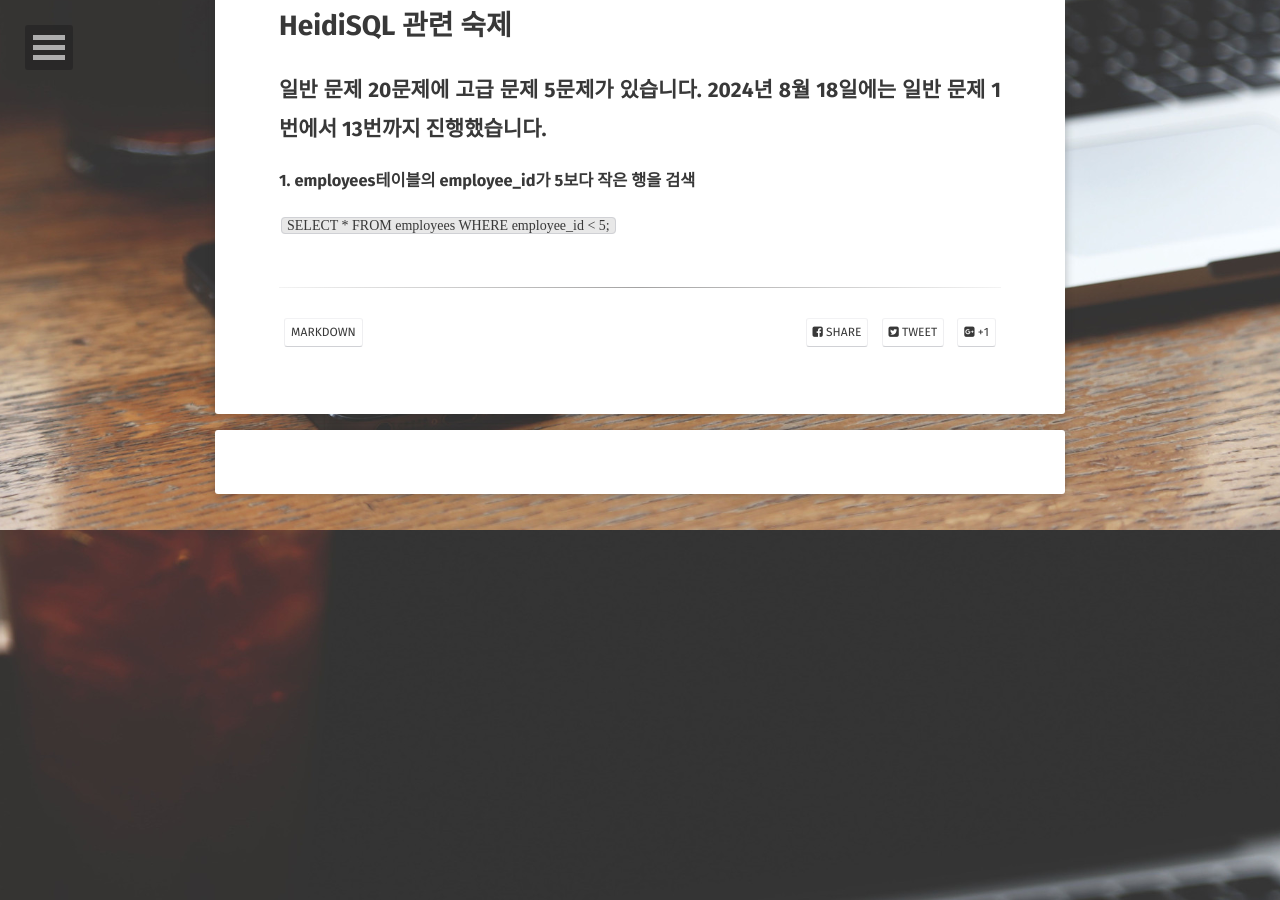
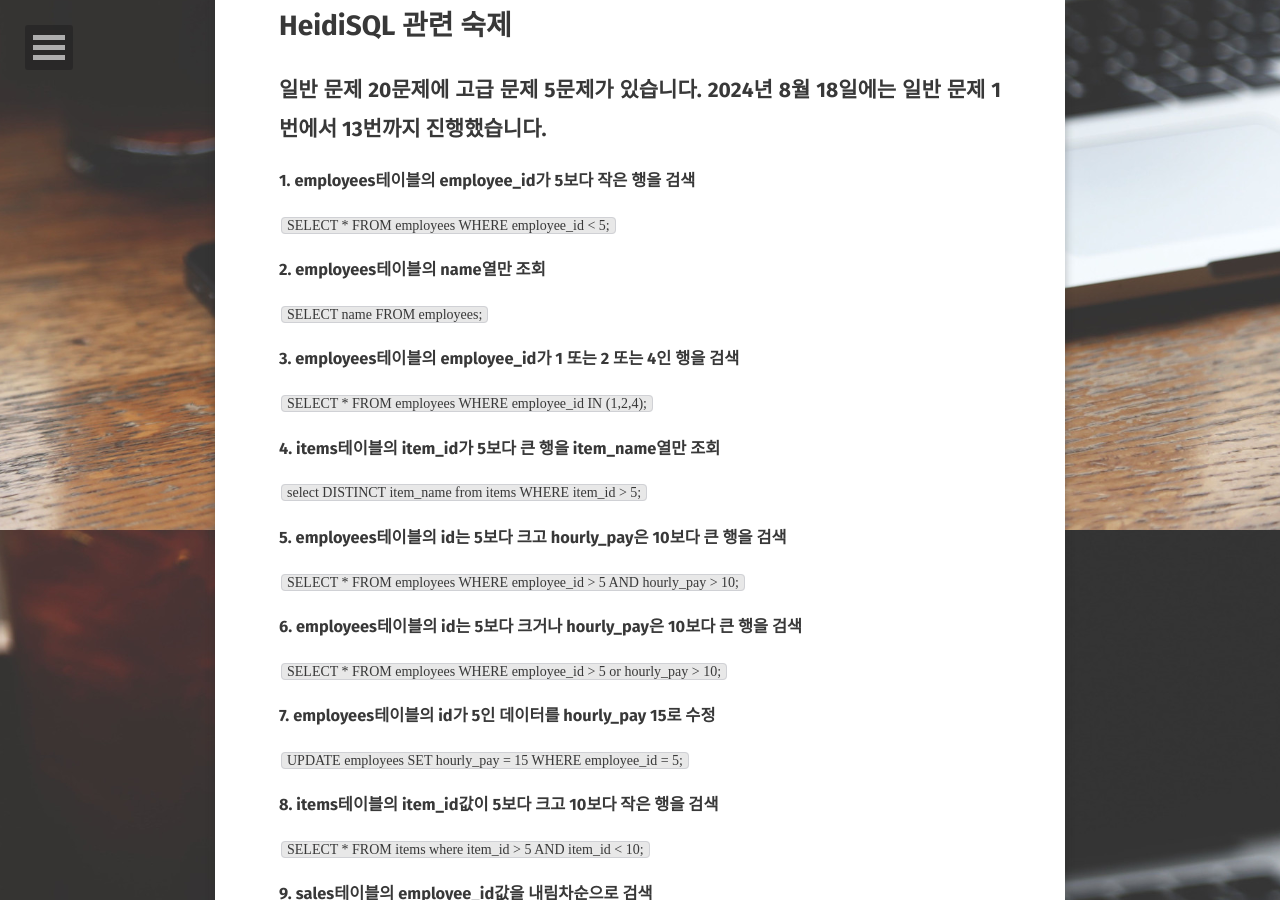
Before and after one commit to SilverTiger152/silvertiger152.github.com, a Jekyll site: the page built from _posts/2024-08-18-heidiSQL-homework.md, in a window 1280 px wide and 900 px high, scrolled down 370 px. Built offline with Jekyll 4.4.1, drawn with Linux system fonts in a browser that asks for light colours; some web fonts are replaced; comment, search, counter and statistics services are not loaded; some of the changed text lies outside the part shown.

Commit message:
Update 2024-08-18-heidiSQL-homework.md

````diff
--- a/_posts/2024-08-18-heidiSQL-homework.md
+++ b/_posts/2024-08-18-heidiSQL-homework.md
@@ -4,7 +4,6 @@ title:  "데이터베이스 숙제"
 date:   2024-07-26
 excerpt: "숙제"
 tag:
-- markdown
 comments: true
 ---
 
@@ -13,3 +12,27 @@ comments: true
 
 ### 1. employees테이블의 employee_id가 5보다 작은 행을 검색
 ``` SELECT * FROM employees WHERE employee_id < 5; ```
+### 2. employees테이블의 name열만 조회
+``` SELECT name FROM employees; ```
+### 3. employees테이블의 employee_id가 1 또는 2 또는 4인 행을 검색
+``` SELECT * FROM employees WHERE employee_id IN (1,2,4); ```
+### 4. items테이블의 item_id가 5보다 큰 행을 item_name열만 조회
+```select DISTINCT item_name from items WHERE item_id > 5;```
+### 5. employees테이블의 id는 5보다 크고  hourly_pay은 10보다 큰 행을 검색
+```SELECT * FROM employees WHERE employee_id > 5 AND hourly_pay > 10;```
+### 6. employees테이블의 id는 5보다 크거나  hourly_pay은 10보다 큰 행을 검색
+```SELECT * FROM employees WHERE employee_id > 5 or hourly_pay > 10;```
+### 7. employees테이블의 id가 5인 데이터를 hourly_pay 15로 수정
+```UPDATE employees SET hourly_pay = 15 WHERE employee_id = 5;```
+### 8. items테이블의 item_id값이 5보다 크고 10보다 작은 행을 검색
+```SELECT * FROM items where item_id > 5 AND item_id < 10;```
+### 9. sales테이블의 employee_id값을 내림차순으로 검색
+```SELECT employee_id FROM sales ORDER BY employee_id DESC;```
+### 10. items테이블의 item_id값을 오름차순으로 검색
+```SELECT item_id from items ORDER BY item_id ASC;```
+### 11. items테이블의 item_name값이 'oo' 또는 'ee'값이 포함되어 있는 행을 검색
+```select * from items where item_name LIKE '%oo%' or item_name LIKE '%ee%';```
+### 12. items테이블의 item_name값이 'oo'와 'ee' 둘 다 포함되어 있지 않은 행을 검색
+```select * from items where item_name not LIKE '%oo%' and item_name not LIKE '%ee%';```
+### 13. items테이블의 item_name값이 'CHEESE'인 행을 item_name열을 'ITEM NAME'로 별칭을 부여한 뒤 검색
+```SELECT * FROM items AS ITEMNAME WHERE ITEMNAME.item_name = 'Cheese';```
````
